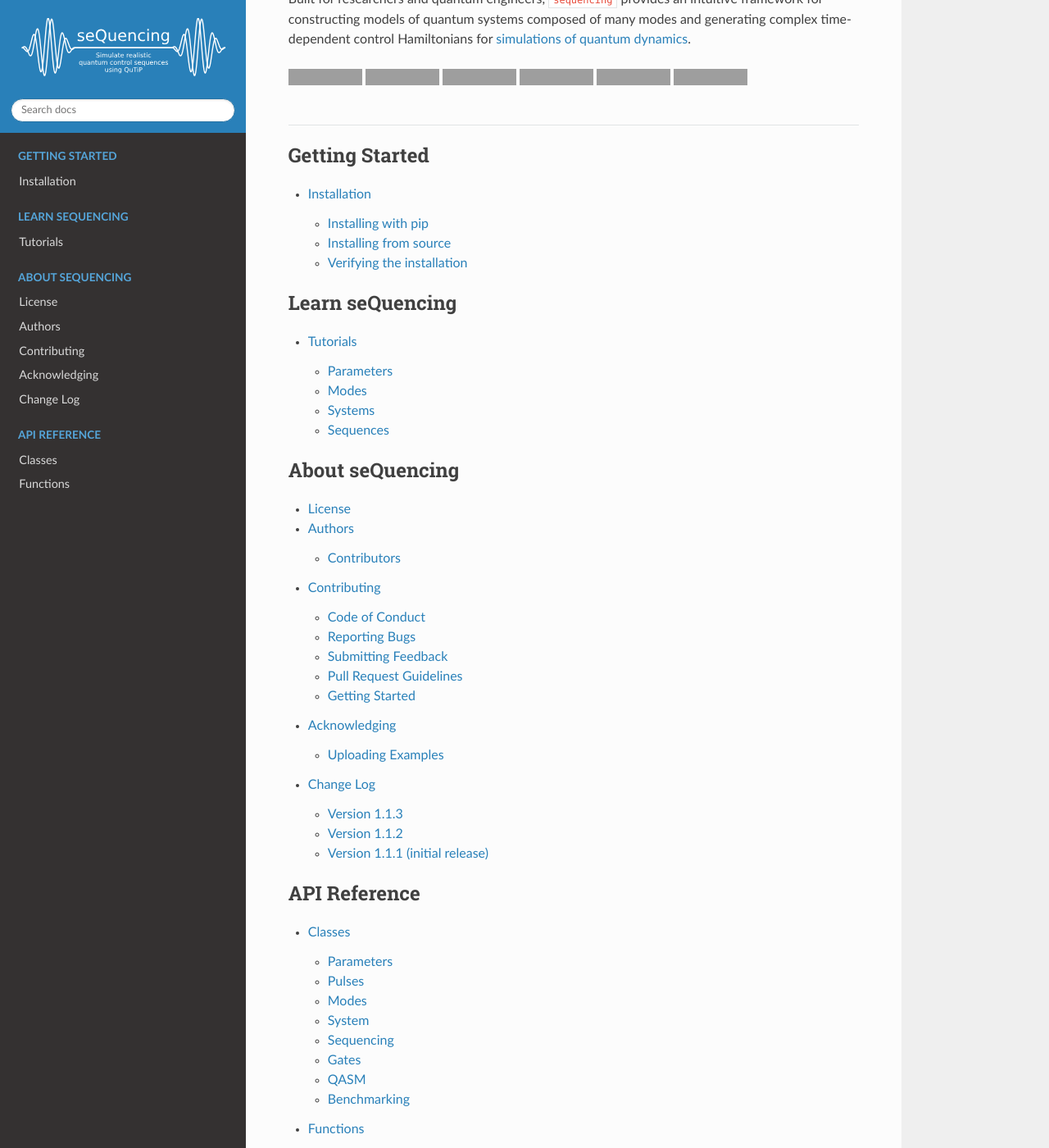
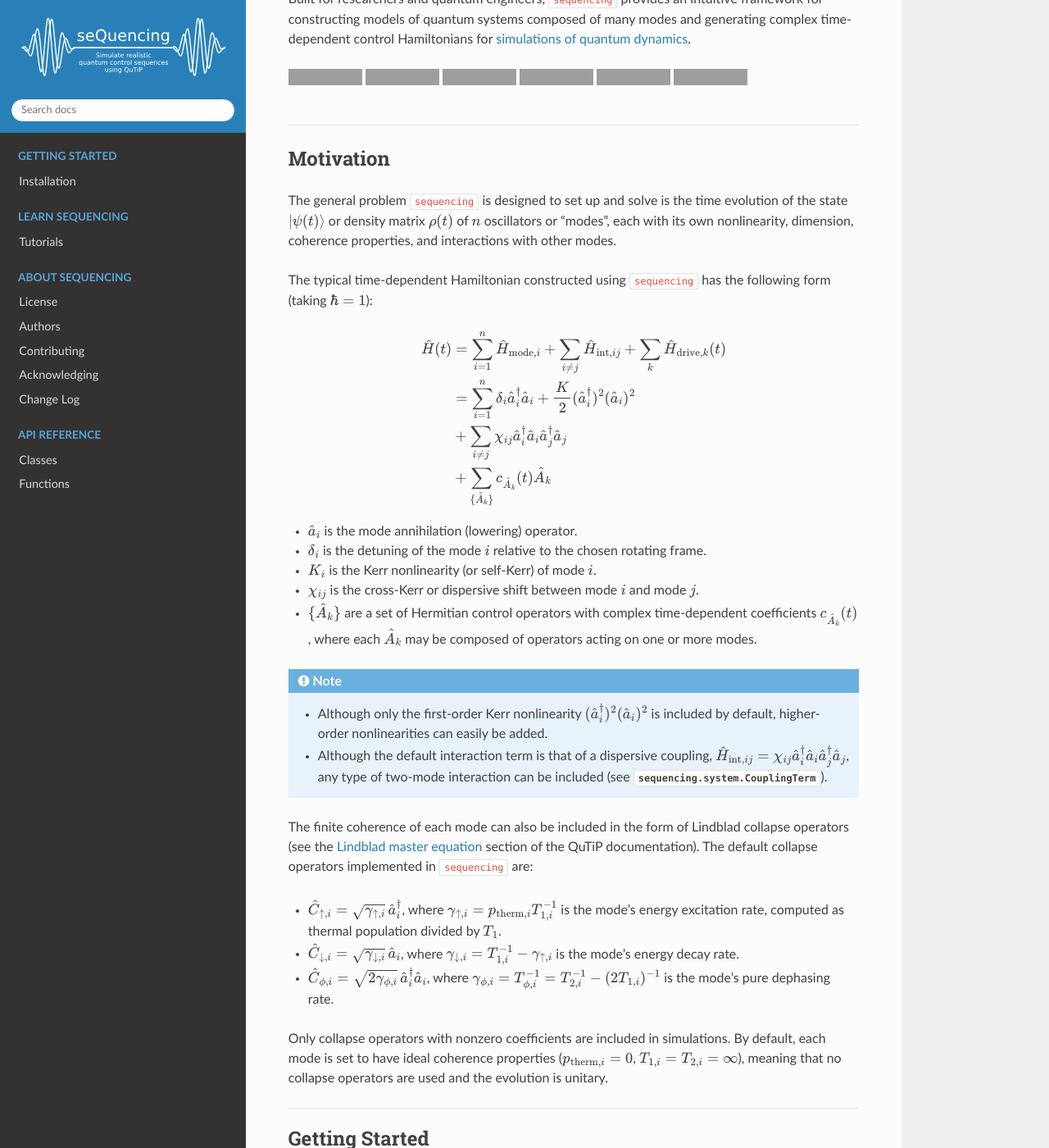
Before and after one commit to sequencing-dev/sequencing, a Sphinx documentation site: the page built from docs/source/index.rst, in a window 1280 px wide and 1400 px high, scrolled down 467 px. Shown: the whole window at 82% size. Built offline with Sphinx 7.4.7 and the Read the Docs theme 2.0.0, drawn with Linux system fonts in a browser that asks for light colours; pages that are not in the unit, such as notebooks, are missing from menus; grey boxes are pictures that could not be loaded.

Commit message:
Update docs homepage

```diff
--- a/docs/source/index.rst
+++ b/docs/source/index.rst
@@ -40,6 +40,39 @@ for `simulations of quantum dynamics <http://qutip.org/docs/latest/guide/dynamic
 
 -----------------------------------------------------------
 
+Motivation
+----------
+
+The general problem ``sequencing`` is designed to set up and solve is the time evolution of the state :math:`|\psi(t)\rangle` or density matrix :math:`\rho(t)` of :math:`n` oscillators or "modes", each with its own nonlinearity, dimension, coherence properties, and interactions with other modes.
+
+The typical time-dependent Hamiltonian constructed using ``sequencing`` has the following form (taking :math:`\hbar=1`):
+
+.. math::
+   \hat{H}(t) &= \sum_{i=1}^n \hat{H}_{\mathrm{mode, }i} + \sum_{i\neq j}\hat{H}_{\mathrm{int, }ij} + \sum_{k}\hat{H}_{\mathrm{drive, }k}(t)\\
+   &= \sum_{i=1}^n \delta_i\hat{a}_i^\dagger\hat{a}_i + \frac{K}{2}(\hat{a}_i^\dagger)^2(\hat{a}_i)^2\\
+   &+ \sum_{i\neq j}\chi_{ij}\hat{a}_i^\dagger\hat{a}_i\hat{a}_j^\dagger\hat{a}_j\\
+   &+ \sum_{\{\hat{A}_k\}}c_{\hat{A}_k}(t)\hat{A}_k
+
+- :math:`\hat{a}_i` is the mode annihilation (lowering) operator.
+- :math:`\delta_i` is the detuning of the mode :math:`i` relative to the chosen rotating frame.
+- :math:`K_i` is the Kerr nonlinearity (or self-Kerr) of mode :math:`i`.
+- :math:`\chi_{ij}` is the cross-Kerr or dispersive shift between mode :math:`i` and mode :math:`j`.
+- :math:`\{\hat{A}_k\}` are a set of Hermitian control operators with complex time-dependent coefficients :math:`c_{\hat{A}_k}(t)`, where each :math:`\hat{A}_k` may be composed of operators acting on one or more modes.
+
+.. note::
+   - Although only the first-order Kerr nonlinearity :math:`(\hat{a}_i^\dagger)^2(\hat{a}_i)^2` is included by default, higher-order nonlinearities can easily be added.
+   - Although the default interaction term is that of a dispersive coupling, :math:`\hat{H}_{\mathrm{int, }ij}=\chi_{ij}\hat{a}_i^\dagger\hat{a}_i\hat{a}_j^\dagger\hat{a}_j`, any type of two-mode interaction can be included (see :class:`sequencing.system.CouplingTerm`).
+
+The finite coherence of each mode can also be included in the form of Lindblad collapse operators (see the `Lindblad master equation <http://qutip.org/docs/latest/guide/dynamics/dynamics-master.html#the-lindblad-master-equation>`_ section of the QuTiP documentation). The default collapse operators implemented in ``sequencing`` are:
+
+- :math:`\hat{C}_{\uparrow,i} = \sqrt{\gamma_{\uparrow,i}}\,\hat{a}_i^\dagger`, where :math:`\gamma_{\uparrow,i} = p_{\mathrm{therm, }i}T_{1,i}^{-1}` is the mode's energy excitation rate, computed as thermal population divided by :math:`T_1`.
+- :math:`\hat{C}_{\downarrow,i} = \sqrt{\gamma_{\downarrow,i}}\,\hat{a}_i`, where :math:`\gamma_{\downarrow,i} = T_{1,i}^{-1} - \gamma_{\uparrow,i}` is the mode's energy decay rate.
+- :math:`\hat{C}_{\phi,i} = \sqrt{2\gamma_{\phi,i}}\,\hat{a}_i^\dagger\hat{a}_i`, where :math:`\gamma_{\phi,i} = T_{\phi,i}^{-1} = T_{2,i}^{-1} - (2T_{1,i})^{-1}` is the mode's pure dephasing rate.
+
+Only collapse operators with nonzero coefficients are included in simulations. By default, each mode is set to have ideal coherence properties (:math:`p_{\mathrm{therm, }i}=0`, :math:`T_{1,i}=T_{2,i}=\infty`), meaning that no collapse operators are used and the evolution is unitary.
+
+-----------------------------------------------------------
+
 .. toctree::
    :maxdepth: 2
    :caption: Getting Started
```
